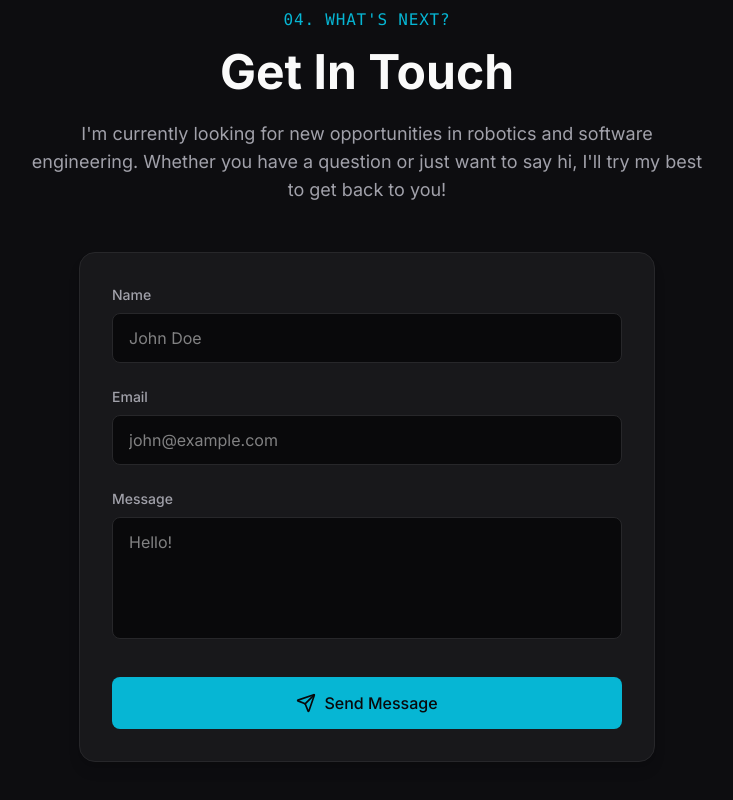
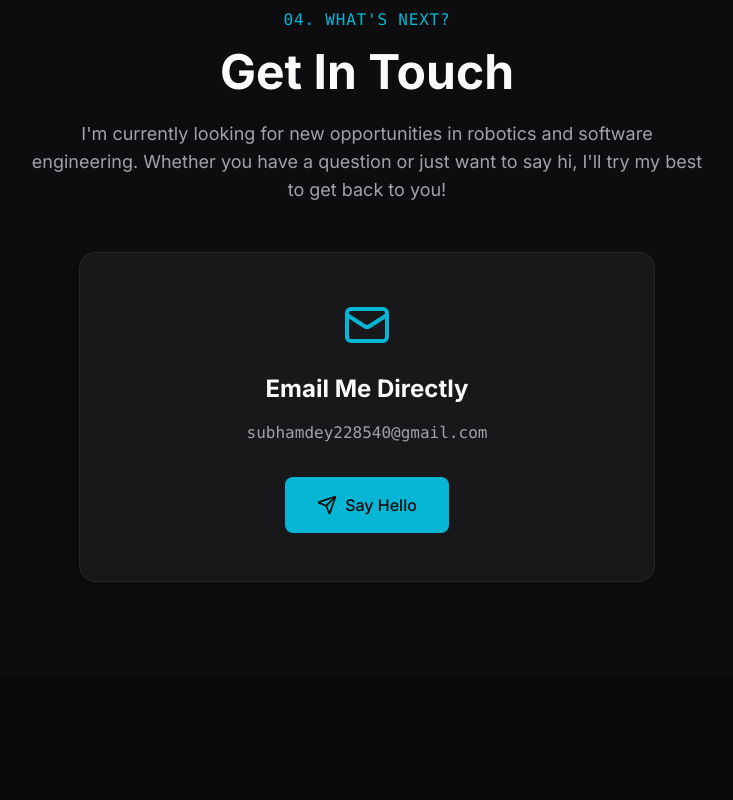
Before and after one commit to cyan-ide7/read.me, a Next.js app: page /self/ in a window 1280 px wide. Shown: the part 4823-5623 px from the top of the page, without its empty margins (273-1006 px from the left). After the commit the page ends 5565 px from the top, so only its background shows below. Built offline with nearby package versions, Linux system fonts and the light colour scheme.

Commit message:
Update email in Hero and Contact sections

```diff
--- a/src/components/ContactSection.tsx
+++ b/src/components/ContactSection.tsx
@@ -24,45 +24,20 @@ export default function ContactSection() {
             Whether you have a question or just want to say hi, I'll try my best to get back to you!
           </p>
 
-          <form className="bg-surface border border-surface-hover p-8 rounded-2xl max-w-xl mx-auto text-left shadow-lg">
-            <div className="mb-6">
-              <label htmlFor="name" className="block text-sm font-medium text-muted mb-2">Name</label>
-              <input
-                type="text"
-                id="name"
-                className="w-full bg-background border border-surface-hover rounded-lg px-4 py-3 text-foreground focus:outline-none focus:border-accent transition-colors"
-                placeholder="John Doe"
-              />
-            </div>
-
-            <div className="mb-6">
-              <label htmlFor="email" className="block text-sm font-medium text-muted mb-2">Email</label>
-              <input
-                type="email"
-                id="email"
-                className="w-full bg-background border border-surface-hover rounded-lg px-4 py-3 text-foreground focus:outline-none focus:border-accent transition-colors"
-                placeholder="john@example.com"
-              />
-            </div>
-
-            <div className="mb-8">
-              <label htmlFor="message" className="block text-sm font-medium text-muted mb-2">Message</label>
-              <textarea
-                id="message"
-                rows={4}
-                className="w-full bg-background border border-surface-hover rounded-lg px-4 py-3 text-foreground focus:outline-none focus:border-accent transition-colors resize-none"
-                placeholder="Hello!"
-              ></textarea>
-            </div>
-
-            <button
-              type="button"
-              className="w-full inline-flex items-center justify-center px-8 py-3.5 text-base font-medium text-background bg-accent hover:bg-accent-hover rounded-lg transition-all"
+          <div className="bg-surface border border-surface-hover p-12 rounded-2xl max-w-xl mx-auto text-center shadow-lg">
+            <Mail className="w-12 h-12 text-accent mx-auto mb-6" />
+            <h3 className="text-2xl font-bold text-foreground mb-4">Email Me Directly</h3>
+            <p className="text-muted mb-8 font-mono">
+              subhamdey228540@gmail.com
+            </p>
+            <a
+              href="mailto:subhamdey228540@gmail.com"
+              className="inline-flex items-center justify-center px-8 py-4 text-base font-medium text-background bg-accent hover:bg-accent-hover rounded-lg transition-all hover:scale-105 active:scale-95"
             >
               <Send className="w-5 h-5 mr-2" />
-              Send Message
-            </button>
-          </form>
+              Say Hello
+            </a>
+          </div>
         </motion.div>
       </div>
     </section>
--- a/src/components/HeroSection.tsx
+++ b/src/components/HeroSection.tsx
@@ -83,7 +83,7 @@ export default function HeroSection() {
           {[
             { icon: Github, href: "https://github.com/cyan-ide7" },
             { icon: Linkedin, href: "https://www.linkedin.com/in/subhamdey33" },
-            { icon: Mail, href: "mailto:contact@example.com" },
+            { icon: Mail, href: "mailto:subhamdey228540@gmail.com" },
             { icon: FileText, href: "/resume.pdf" },
           ].map((item, index) => (
             <Link
```
